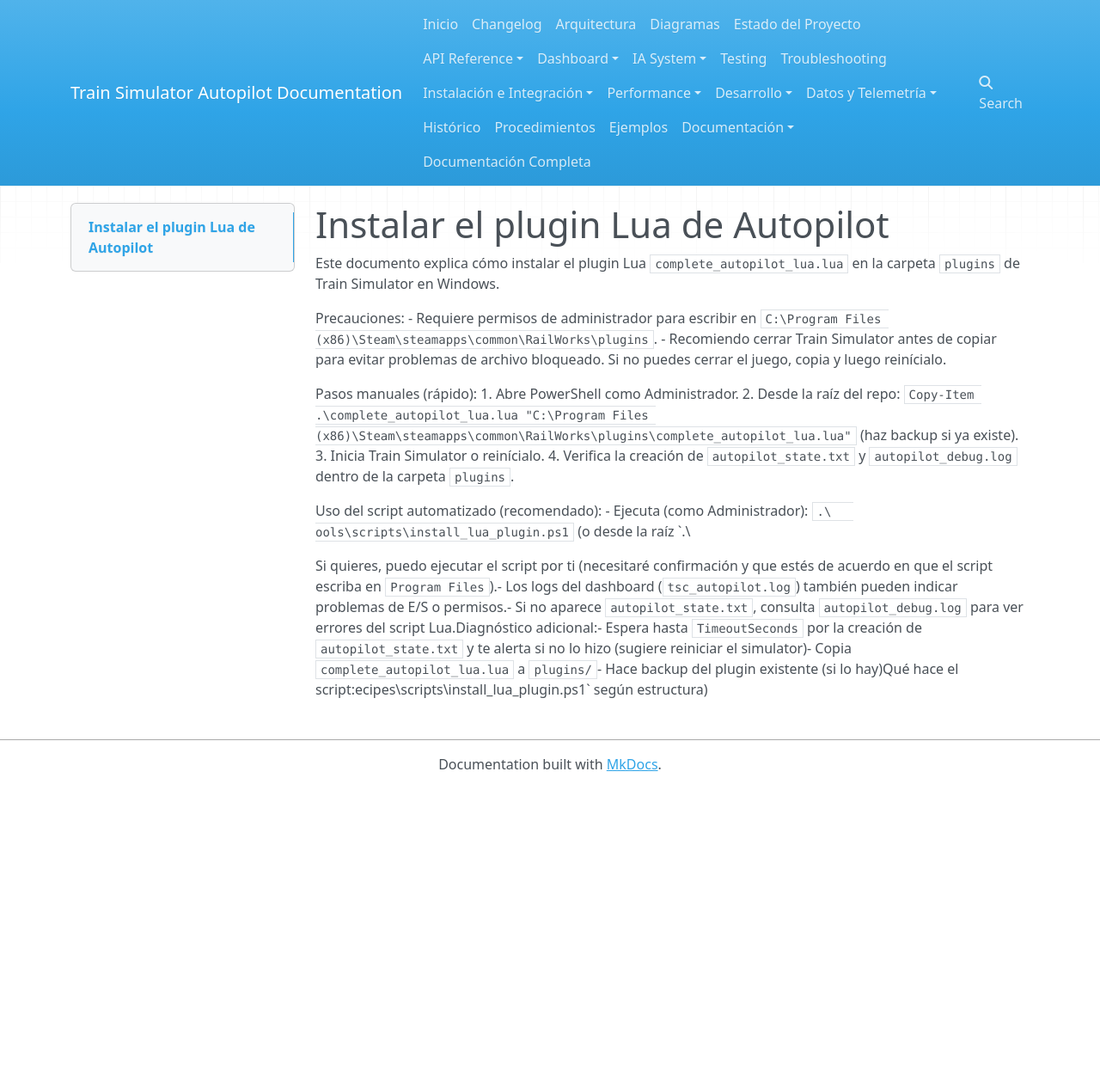
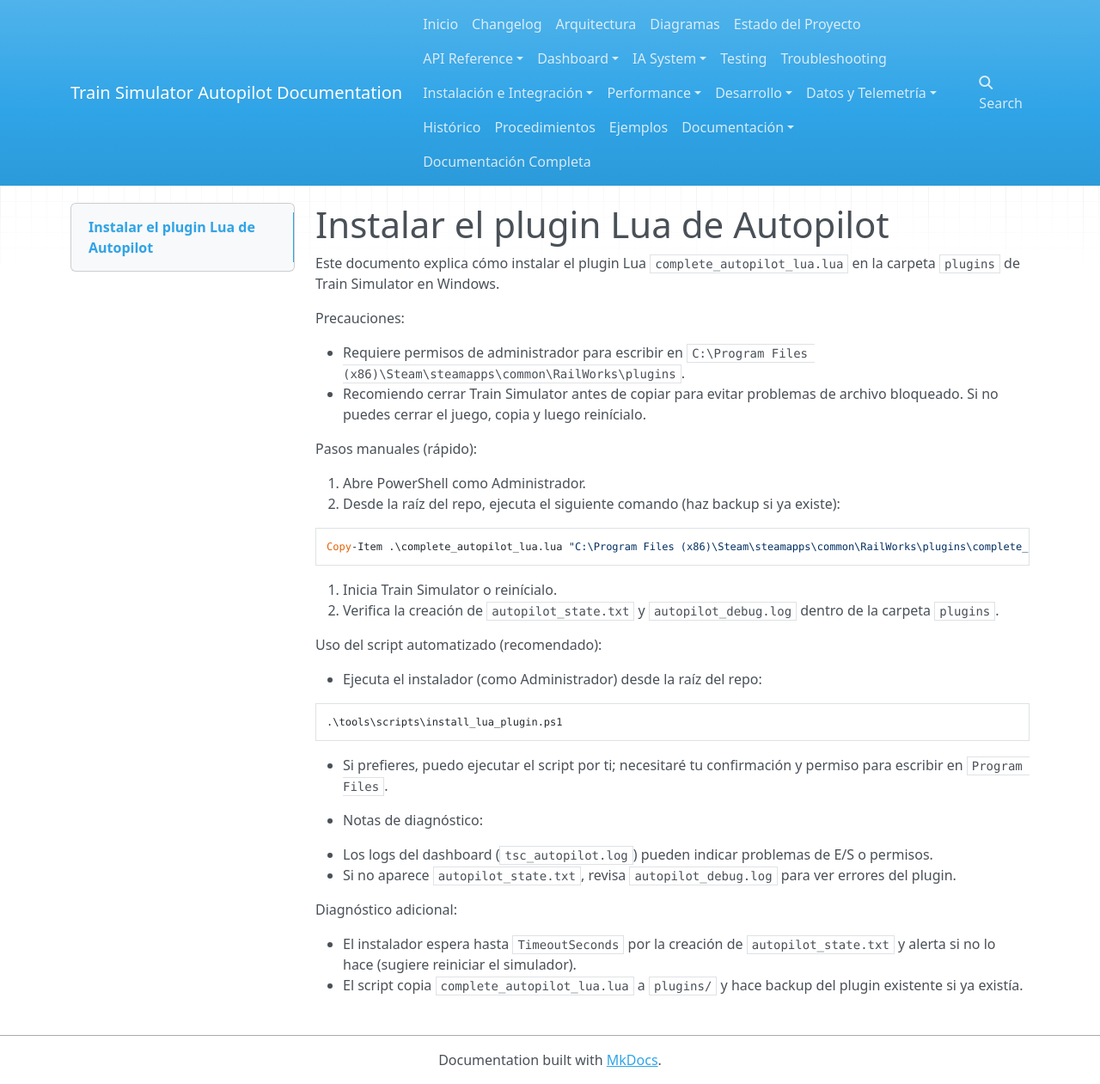
Before and after one commit to doski2/TrainSimulatorAutopilot, an MkDocs documentation site: the page built from docs/INSTALL_LUA_PLUGIN.md, in a window 1280 px wide. Shown: the whole page at 86% size. Built offline with MkDocs 1.6.1, drawn with Linux system fonts in a browser that asks for light colours; nearby versions of some CDN libraries; before the commit the page ends 917 px from its top, so only the background shows below that.

Commit message:
docs: reflow and fix INSTALL_LUA_PLUGIN.md (wrap lines, code blocks, diagnostics)

````diff
--- a/docs/INSTALL_LUA_PLUGIN.md
+++ b/docs/INSTALL_LUA_PLUGIN.md
@@ -1,30 +1,47 @@
 # Instalar el plugin Lua de Autopilot
 
-Este documento explica cómo instalar el plugin Lua `complete_autopilot_lua.lua` en la carpeta `plugins` de Train Simulator en Windows.
+Este documento explica cómo instalar el plugin Lua `complete_autopilot_lua.lua`
+en la carpeta `plugins` de Train Simulator en Windows.
 
 Precauciones:
+
 - Requiere permisos de administrador para escribir en `C:\Program Files (x86)\Steam\steamapps\common\RailWorks\plugins`.
 - Recomiendo cerrar Train Simulator antes de copiar para evitar problemas de archivo bloqueado. Si no puedes cerrar el juego, copia y luego reinícialo.
 
 Pasos manuales (rápido):
+
 1. Abre PowerShell como Administrador.
-2. Desde la raíz del repo: `Copy-Item .\complete_autopilot_lua.lua "C:\Program Files (x86)\Steam\steamapps\common\RailWorks\plugins\complete_autopilot_lua.lua"` (haz backup si ya existe).
+2. Desde la raíz del repo, ejecuta el siguiente comando (haz backup si ya existe):
+
+```powershell
+Copy-Item .\complete_autopilot_lua.lua "C:\Program Files (x86)\Steam\steamapps\common\RailWorks\plugins\complete_autopilot_lua.lua"
+```
+
 3. Inicia Train Simulator o reinícialo.
-4. Verifica la creación de `autopilot_state.txt` y `autopilot_debug.log` dentro de la carpeta `plugins`.
+4. Verifica la creación de `autopilot_state.txt` y `autopilot_debug.log`
+   dentro de la carpeta `plugins`.
 
 Uso del script automatizado (recomendado):
-- Ejecuta (como Administrador):
-  `.\	ools\scripts\install_lua_plugin.ps1` (o desde la raíz `.\
 
+- Ejecuta el instalador (como Administrador) desde la raíz del repo:
 
+```powershell
+.\tools\scripts\install_lua_plugin.ps1
+```
 
+- Si prefieres, puedo ejecutar el script por ti; necesitaré tu
+  confirmación y permiso para escribir en `Program Files`.
 
+- Notas de diagnóstico:
+  - Los logs del dashboard (`tsc_autopilot.log`) pueden indicar
+    problemas de E/S o permisos.
+  - Si no aparece `autopilot_state.txt`, revisa
+    `autopilot_debug.log` para ver errores del plugin.
 
+Diagnóstico adicional:
 
-
-
-
-
-
-
-Si quieres, puedo ejecutar el script por ti (necesitaré confirmación y que estés de acuerdo en que el script escriba en `Program Files`).- Los logs del dashboard (`tsc_autopilot.log`) también pueden indicar problemas de E/S o permisos.- Si no aparece `autopilot_state.txt`, consulta `autopilot_debug.log` para ver errores del script Lua.Diagnóstico adicional:- Espera hasta `TimeoutSeconds` por la creación de `autopilot_state.txt` y te alerta si no lo hizo (sugiere reiniciar el simulator)- Copia `complete_autopilot_lua.lua` a `plugins/`- Hace backup del plugin existente (si lo hay)Qué hace el script:ecipes\scripts\install_lua_plugin.ps1` según estructura)
+- El instalador espera hasta `TimeoutSeconds` por la creación de
+  `autopilot_state.txt` y alerta si no lo hace (sugiere reiniciar el
+  simulador).
+- El script copia `complete_autopilot_lua.lua` a `plugins/` y hace
+  backup del plugin existente si ya existía.
````
